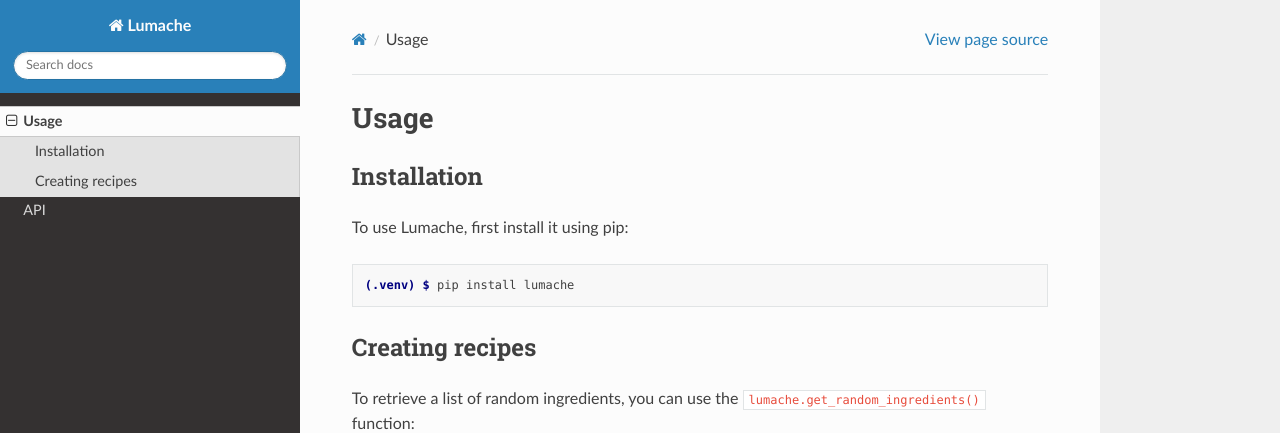
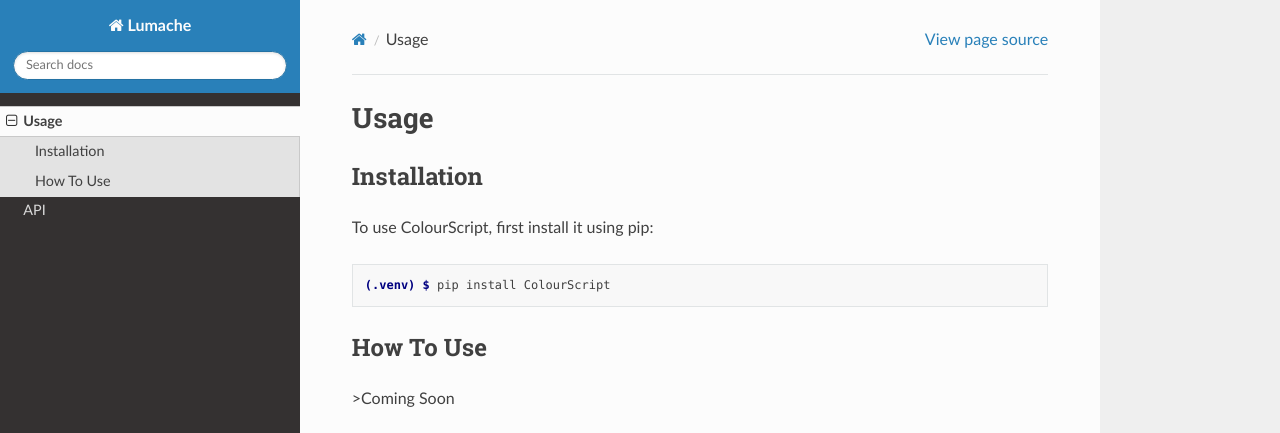
Before and after one commit to TariqTheCoder/ColourScript-Documentation, a Sphinx documentation site: the page built from docs/source/usage.rst, in a window 1280 px wide and 1095 px high. Shown: the top 433 px of the window. Built offline with Sphinx 7.4.7 and the Read the Docs theme 3.1.0, drawn with Linux system fonts in a browser that asks for light colours; some of the changed text lies outside the part shown.

Commit message:
Update usage.rst

```diff
--- a/docs/source/usage.rst
+++ b/docs/source/usage.rst
@@ -6,28 +6,13 @@
 Installation
 ------------
 
-To use Lumache, first install it using pip:
+To use ColourScript, first install it using pip:
 
 .. code-block:: console
 
-   (.venv) $ pip install lumache
+   (.venv) $ pip install ColourScript
 
-Creating recipes
+How To Use
 ----------------
 
-To retrieve a list of random ingredients,
-you can use the ``lumache.get_random_ingredients()`` function:
-
-.. autofunction:: lumache.get_random_ingredients
-
-The ``kind`` parameter should be either ``"meat"``, ``"fish"``,
-or ``"veggies"``. Otherwise, :py:func:`lumache.get_random_ingredients`
-will raise an exception.
-
-.. autoexception:: lumache.InvalidKindError
-
-For example:
-
->>> import lumache
->>> lumache.get_random_ingredients()
-['shells', 'gorgonzola', 'parsley']
+>Coming Soon
```
